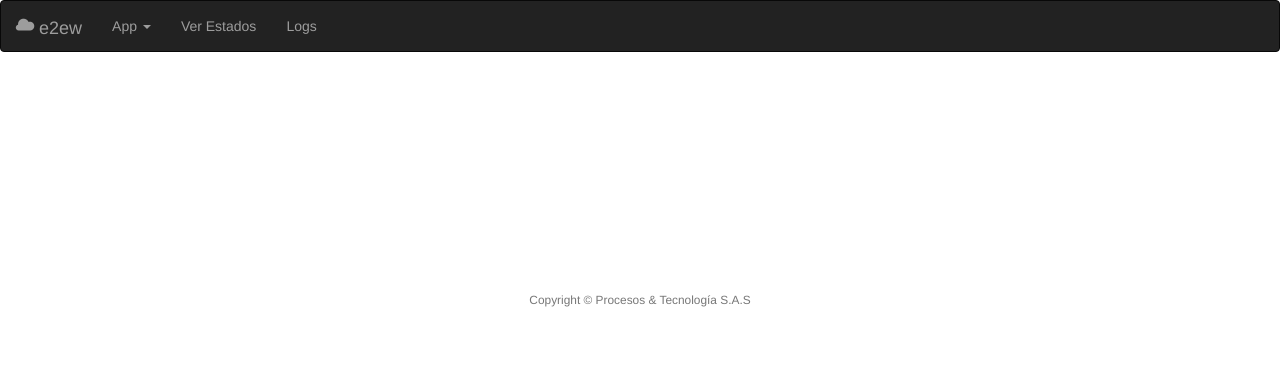
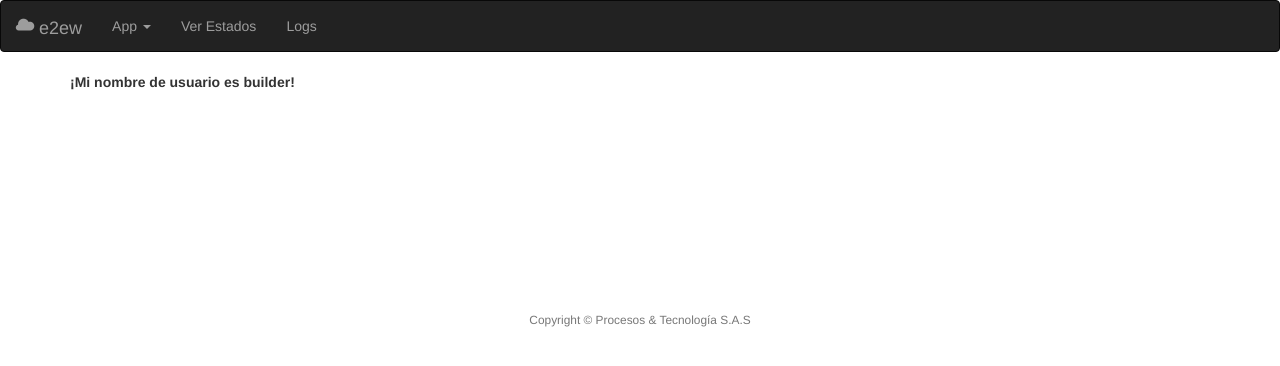
Before and after one commit to hgonzalezgaviria/e2ewservices, a PHP site: page / in a window 1280 px wide. Shown: the top 366 px of the page. Run offline with PHP 8.4, Linux system fonts and the light colour scheme; data that the repository does not hold is empty; some libraries are stand-ins or nearby versions.

Commit message:
temp index

```diff
--- a/Layouts/layout.php
+++ b/Layouts/layout.php
@@ -41,8 +41,9 @@
 		curl_setopt($handler, CURLOPT_URL, $url);
 		$out = curl_exec ($handler);
 
+
 	 ?>
-	 <b><?php echo 	$out; ?></b>
+	 <b><?php echo '¡Mi nombre de usuario es ' . $_ENV["USER"] . '!';?></b>
 
 
 	</div>
```
